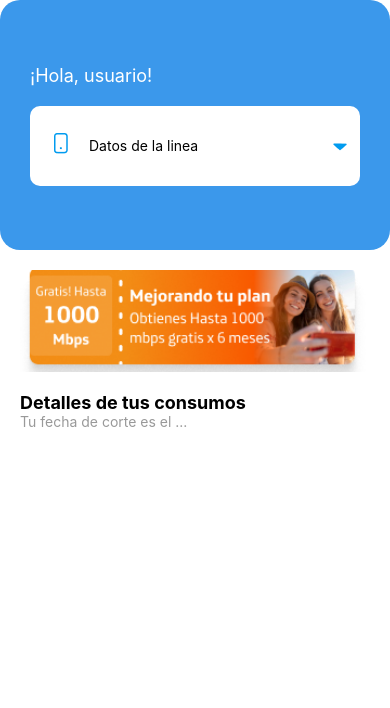
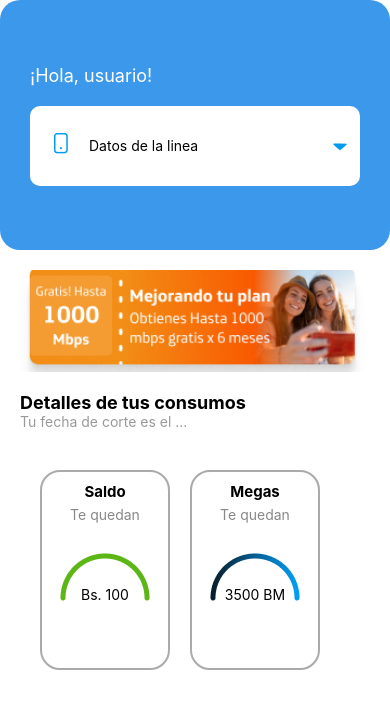
Before and after one commit to PySanti/TestTecnico, a React Native app in the folder TelefonicaFront/: screen / in a window 390 px wide. Shown: the top 708 px of the page. Built offline with nearby package versions, Linux system fonts and the light colour scheme.

Commit message:
Finalizacion de primera version del content

```diff
--- /dev/null
+++ b/TelefonicaFront/components/ConsumoDetailData.jsx
@@ -0,0 +1,21 @@
+import React from "react"
+import {Text, View, StyleSheet, Image} from "react-native"
+import DataCard from "./DataCard"
+
+
+export default function ConsumoDetailData({props}){
+    return (
+        <View style={styles.consumo_detail_data_container}>
+            <DataCard titulo="Saldo" data="Bs. 100"/>
+            <DataCard titulo="Megas" data="3500 BM"/>
+        </View>
+    )
+}
+
+
+const styles = StyleSheet.create({
+    consumo_detail_data_container :{
+        margin : 20,
+        flexDirection : "row",
+    }
+});
--- /dev/null
+++ b/TelefonicaFront/components/ConsumoDetailTitle.jsx
@@ -0,0 +1,31 @@
+import React from "react"
+import {Text, View, StyleSheet, Image} from "react-native"
+
+export default function ConsumoDetailTitle({props}){
+    return (
+        <View style={styles.datos_linea_title_container}>
+            <Text style={styles.datos_linea_title_container_title}>
+                Detalles de tus consumos
+            </Text>
+            <Text style={styles.datos_linea_title_container_subtitle}>
+                Tu fecha de corte es el ...
+            </Text>
+        </View>
+    )
+}
+
+
+
+const styles = StyleSheet.create({
+    datos_linea_title_container_title : {
+        fontSize : 18,
+        fontWeight: 'bold',
+    },
+    datos_linea_title_container_subtitle:{
+        fontSize : 14,
+        color : "#999"
+    },
+    datos_linea_title_container :{
+        margin : 20
+    }
+});
--- a/TelefonicaFront/components/Content.jsx
+++ b/TelefonicaFront/components/Content.jsx
@@ -1,24 +1,17 @@
 import React from "react"
 import {Text, View, StyleSheet, Image} from "react-native"
 import Banner from "./Banner"
+import ConsumoDetailTitle from "./ConsumoDetailTitle"
+import ConsumoDetailData from "./ConsumoDetailData"
 
 
 export default function Content(){
     return (
-    <View style={ styles.second_section}>
+    <View style={ styles.content_section}>
         <Banner/>
         <View style={styles.datos_linea}>
-            <View style={styles.datos_linea_title_container}>
-                <Text style={styles.datos_linea_title_container_title}>
-                    Detalles de tus consumos
-                </Text>
-            <Text style={styles.datos_linea_title_container_subtitle}>
-                Tu fecha de corte es el ...
-            </Text>
-            </View>
-        <View style={styles.datos_linea_data}>
-
-        </View>
+            <ConsumoDetailTitle/>
+            <ConsumoDetailData/>
         </View>
     </View>
     )
@@ -27,21 +20,9 @@ export default function Content(){
 
 
 const styles = StyleSheet.create({
-
-    second_section : {
+    content_section : {
         width : '100%',
         paddingTop : 20
     },
-    datos_linea_title_container_title : {
-        fontSize : 18,
-        fontWeight: 'bold',
 
-    },
-    datos_linea_title_container_subtitle:{
-        fontSize : 14,
-        color : "#999"
-    },
-    datos_linea_title_container :{
-        margin : 20
-    }
 });
--- /dev/null
+++ b/TelefonicaFront/components/DataCard.jsx
@@ -0,0 +1,49 @@
+import React from "react"
+import {Text, View, StyleSheet, Image} from "react-native"
+
+const iconPaths = {
+    saldo: require('../assets/saldo.png'),
+    megas: require('../assets/megas.png'),
+};
+
+
+
+export default function DataCard({titulo, data}){
+    return (
+        <View style={styles.data_card}>
+            <Text style={styles.data_card_title}>{titulo}</Text>
+            <Text style={styles.mid_text}>Te quedan</Text>
+            <Image
+                source={iconPaths[titulo.toLowerCase()]}
+                style={styles.banner_img}
+            />
+            <Text style={styles.data}>{data}</Text>
+        </View>
+    )
+}
+
+const styles = StyleSheet.create({
+    data_card :{
+        marginLeft : 20,
+        width : 130,
+        height : 200,
+        borderWidth : 2,
+        borderRadius : 20,
+        borderColor : "#aaa",
+        alignItems : 'center',
+        paddingTop : 10
+    },
+    data_card_title : {
+        fontSize : 15,
+        fontWeight : "bold",
+        marginBottom : 5
+    },
+    mid_text : {
+        color : "#888",
+        marginBottom : 30
+    },
+    data : {
+        marginTop : -15
+    }
+
+});
```
Also changed, not shown: TelefonicaFront/assets/megas.png (renamed from TelefonicaFront/assets/Dona.png), TelefonicaFront/assets/saldo.png (renamed from TelefonicaFront/assets/Ellipse 168.png).
